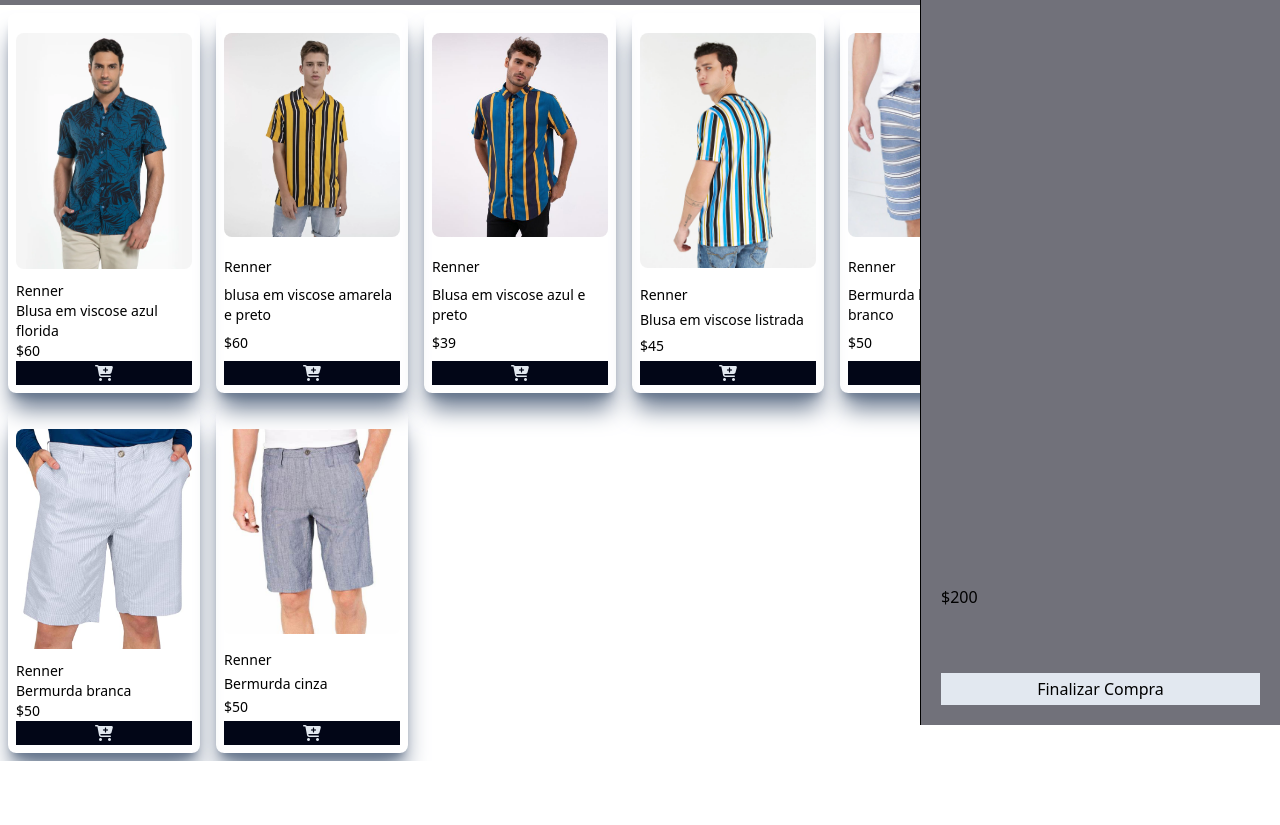
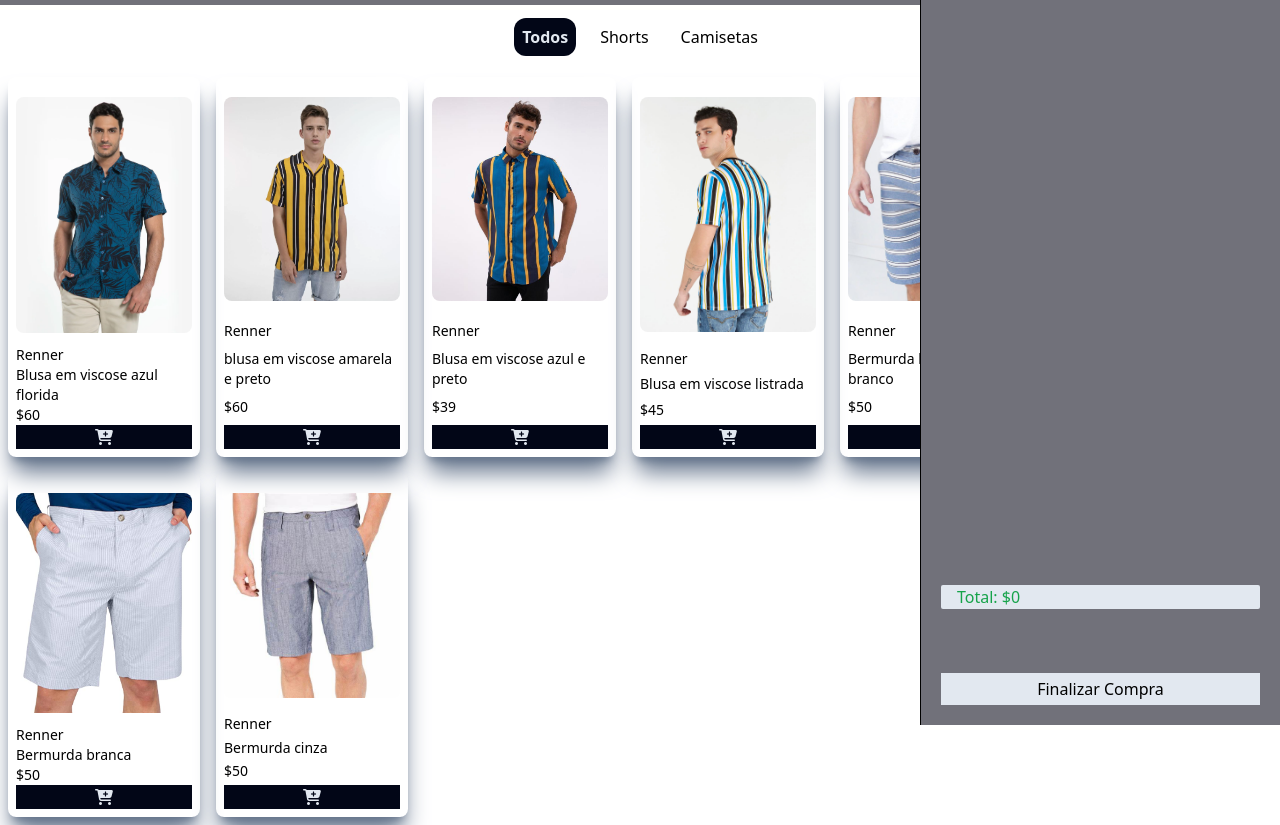
Before and after one commit to brenorodrigues77/Loja_virtual, a website built with Vite: page index.html in a window 1280 px wide. Shown: the part 75-900 px from the top of the page. Before the commit the page ends 836 px from the top, so only its background shows below. Built offline with nearby package versions, Linux system fonts and the light colour scheme; files whose address does not match are found by name.

Commit message:
atualização de carrinho e filtros dos produtos.
Nessa atualização fiz algumas alterações importantes no carrinho, como a soma de valores dos produtos que o cliente adicionou, removeu ou deletou do carrinho, a possibilidade de deixar salvo todos os itens que o cliente escolheu, mesmo recarregando a pagina e a nova opção de filtrar os produtos pela sua preferencia.

```diff
--- a/index.html
+++ b/index.html
@@ -20,7 +20,7 @@
       <button id="Fechar-Carrinho"><i class="fa-solid fa-circle-xmark" style="color: #000000;"></i></button>
     </div>
     <section id="produtos-carrinho" class="h-3/5 overflow-y-auto flex flex-col gap-2"></section>
-    <p id=" preco-total">$200</p>
+    <p id="preco-total" class="bg-slate-200 text-green-600 rounded-sm pl-4">Total: $0</p>
     <button class="bg-slate-200 text-black p-1">Finalizar Compra</button>
   </section>
 
@@ -31,7 +31,28 @@
       <button><i class="fa-solid fa-user" style="color: #000000;"></i></button>
     </div>
   </header>
-  <main>
+  <main class="flex flex-col items-center">
+    <section id="filtros" class="p-5 flex">
+
+      <div class="px-2">
+        <input id="visualizar-todos" type="radio" name="filtros" class="peer hidden" checked>
+        <label for="visualizar-todos"
+          class="peer-checked:bg-slate-950 peer-checked:text-slate-200 peer-checked:font-bold p-2 rounded-xl select-none cursor-pointer">Todos</label>
+      </div>
+
+      <div class="px-2">
+        <input id="visualizar-short" type="radio" name="filtros" class="peer hidden">
+        <label for="visualizar-short"
+          class="peer-checked:bg-slate-950 peer-checked:text-slate-200 peer-checked:font-bold p-2 rounded-xl select-none cursor-pointer">Shorts</label>
+      </div>
+
+      <div class="px-2">
+        <input id="visualizar-camiseta" type="radio" name="filtros" class="peer hidden">
+        <label for="visualizar-camiseta"
+          class="peer-checked:bg-slate-950 peer-checked:text-slate-200 peer-checked:font-bold p-2 rounded-xl select-none cursor-pointer">Camisetas</label>
+      </div>
+
+    </section>
     <section id="container-produto" class="flex flex-wrap"></section>
   </main>
   <script type="module" src="main.js"></script>
--- a/main.js
+++ b/main.js
@@ -1,5 +1,11 @@
 import { renderizarCatalogo } from "./src/cartaoProduto";
-import { inicializarCarrinho } from "./src/MenuCarrinho";
+import {
+    atualizarPrecoCarrinho,
+    inicializarCarrinho,
+    renderizarProdutosCarrinho,
+} from "./src/menuCarrinho";
 
 renderizarCatalogo();
 inicializarCarrinho();
+renderizarProdutosCarrinho();
+atualizarPrecoCarrinho();
--- a/src/cartaoProduto.js
+++ b/src/cartaoProduto.js
@@ -3,7 +3,7 @@
 
 export function renderizarCatalogo() {
     for (const produtocatalogo of catalogo) {
-        const cartaoProduto = `<div class='border-solid w-48 m-2 flex flex-col p-2 justify-between shadow-xl shadow-slate-500 rounded-lg group'
+        const cartaoProduto = `<div class='border-solid w-48 m-2 flex flex-col p-2 justify-between shadow-xl shadow-slate-500 rounded-lg group ${produtocatalogo.short ? "short" : "camiseta"}'
         id='card-produto-${produtocatalogo.id}'>
     <img
     src="./produtos eecommerce/camisetas/${produtocatalogo.nomeArquivoImagem}"
--- a/src/menuCarrinho.js
+++ b/src/menuCarrinho.js
@@ -1,6 +1,6 @@
-import { catalogo } from "./utilidades";
+import { catalogo, salvarlocalStorage, lerlocalStorage } from "./utilidades";
 
-const idsQuantidadeItensCarrinho = {};
+const idsQuantidadeItensCarrinho = lerlocalStorage("carrinho") ?? {};
 
 
 function abrirCarrinho() {
@@ -24,11 +24,15 @@ export function inicializarCarrinho() {
 
 function removerProdutoCarrinho(idProduto) {
   delete idsQuantidadeItensCarrinho[idProduto];
+  salvarlocalStorage("carrinho", idsQuantidadeItensCarrinho);
+  atualizarPrecoCarrinho();
   renderizarProdutosCarrinho();
 }
 
 function maiorQuantidadeNoCarrinho(idProduto) {
   idsQuantidadeItensCarrinho[idProduto]++;
+  salvarlocalStorage("carrinho", idsQuantidadeItensCarrinho);
+  atualizarPrecoCarrinho();
   atualizarQuantidadeItensCarrinho(idProduto);
 }
 
@@ -38,6 +42,8 @@ function menorQuantidadeNoCarrinho(idProduto) {
     return;
   }
   idsQuantidadeItensCarrinho[idProduto]--;
+  salvarlocalStorage("carrinho", idsQuantidadeItensCarrinho);
+  atualizarPrecoCarrinho();
   atualizarQuantidadeItensCarrinho(idProduto);
 }
 
@@ -92,7 +98,7 @@ function desenharProdutoCarrinho(idProduto) {
 
 }
 
-function renderizarProdutosCarrinho() {
+export function renderizarProdutosCarrinho() {
   const containerProdutorCarrinho =
     document.getElementById("produtos-carrinho");
   containerProdutorCarrinho.innerHTML = "";
@@ -100,14 +106,26 @@ function renderizarProdutosCarrinho() {
   for (const idProduto in idsQuantidadeItensCarrinho) {
     desenharProdutoCarrinho(idProduto);
   }
+}
 
-}
 export function adicionarAoCarrinho(idProduto) {
   if (idProduto in idsQuantidadeItensCarrinho) {
     maiorQuantidadeNoCarrinho(idProduto);
-
     return;
   }
   idsQuantidadeItensCarrinho[idProduto] = 1;
+  salvarlocalStorage("carrinho", idsQuantidadeItensCarrinho);
   desenharProdutoCarrinho(idProduto)
+  atualizarPrecoCarrinho();
 }
+
+export function atualizarPrecoCarrinho() {
+  const precoCarrinho = document.getElementById("preco-total");
+  let totalPrecoCarrinho = 0;
+  for (const idProdutoCarrinho in idsQuantidadeItensCarrinho) {
+    totalPrecoCarrinho +=
+      catalogo.find((p) => p.id === idProdutoCarrinho).preco *
+      idsQuantidadeItensCarrinho[idProdutoCarrinho];
+  }
+  precoCarrinho.innerText = `Total: $${totalPrecoCarrinho}`;
+}
--- a/src/utilidades.js
+++ b/src/utilidades.js
@@ -3,55 +3,71 @@ export const catalogo = [{
     nome: "Blusa em viscose azul florida",
     marca: "Renner",
     preco: 60,
-    nomeArquivoImagem: "camiseta 1.webp"
+    nomeArquivoImagem: "camiseta 1.webp",
+    short: false
 },
 {
     id: "2",
     nome: "blusa em viscose amarela e preto",
     marca: "Renner",
     preco: 60,
-    nomeArquivoImagem: "camiseta 2.webp"
+    nomeArquivoImagem: "camiseta 2.webp",
+    short: false
 },
 {
     id: "3",
     nome: "Blusa em viscose azul e preto",
     marca: "Renner",
     preco: 39,
-    nomeArquivoImagem: "camiseta 3.jpg"
+    nomeArquivoImagem: "camiseta 3.jpg",
+    short: false
 },
 {
     id: "4",
     nome: "Blusa em viscose listrada",
     marca: "Renner",
     preco: 45,
-    nomeArquivoImagem: "camiseta 4.jpeg"
+    nomeArquivoImagem: "camiseta 4.jpeg",
+    short: false
 },
 {
     id: "5",
     nome: "Bermurda listrada azul e branco",
     marca: "Renner",
     preco: 50,
-    nomeArquivoImagem: "Bermurda 1.jpg"
+    nomeArquivoImagem: "Bermurda 1.jpg",
+    short: true
 },
 {
     id: "6",
     nome: "Bermurda clara",
     marca: "Renner",
     preco: 50,
-    nomeArquivoImagem: "Bermurda 2.jpeg"
+    nomeArquivoImagem: "Bermurda 2.jpeg",
+    short: true
 },
 {
     id: "7",
     nome: "Bermurda branca",
     marca: "Renner",
     preco: 50,
-    nomeArquivoImagem: "Bermurda 3.jpeg"
+    nomeArquivoImagem: "Bermurda 3.jpeg",
+    short: true
 },
 {
     id: "8",
     nome: "Bermurda cinza",
     marca: "Renner",
     preco: 50,
-    nomeArquivoImagem: "Bermurda 4.jpeg"
+    nomeArquivoImagem: "Bermurda 4.jpeg",
+    short: true
 },
 ];
+
+export function salvarlocalStorage(chave, informacao) {
+    localStorage.setItem(chave, JSON.stringify(informacao));
+}
+
+export function lerlocalStorage(chave) {
+    return JSON.parse(localStorage.getItem(chave));
+}
```
